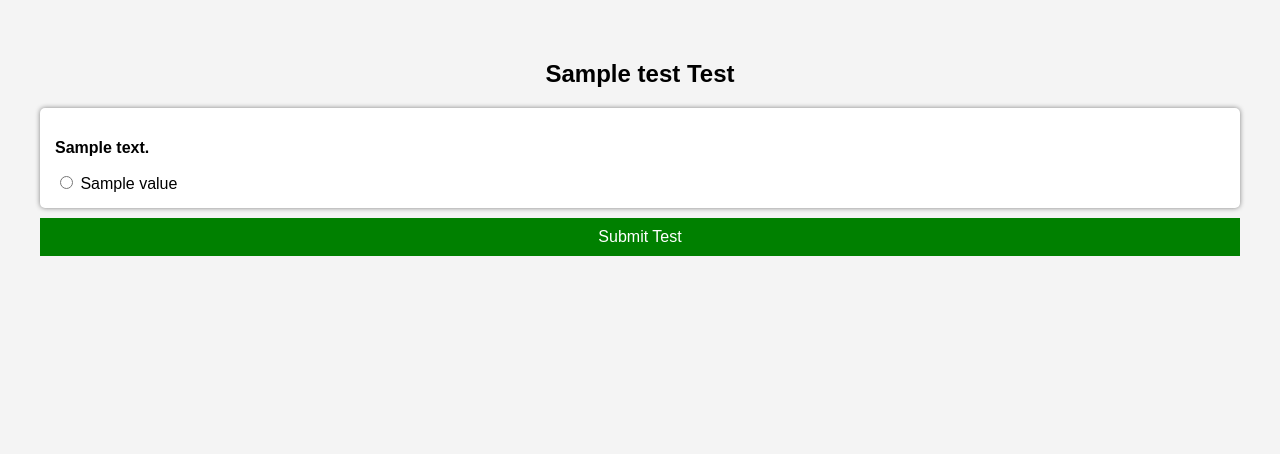
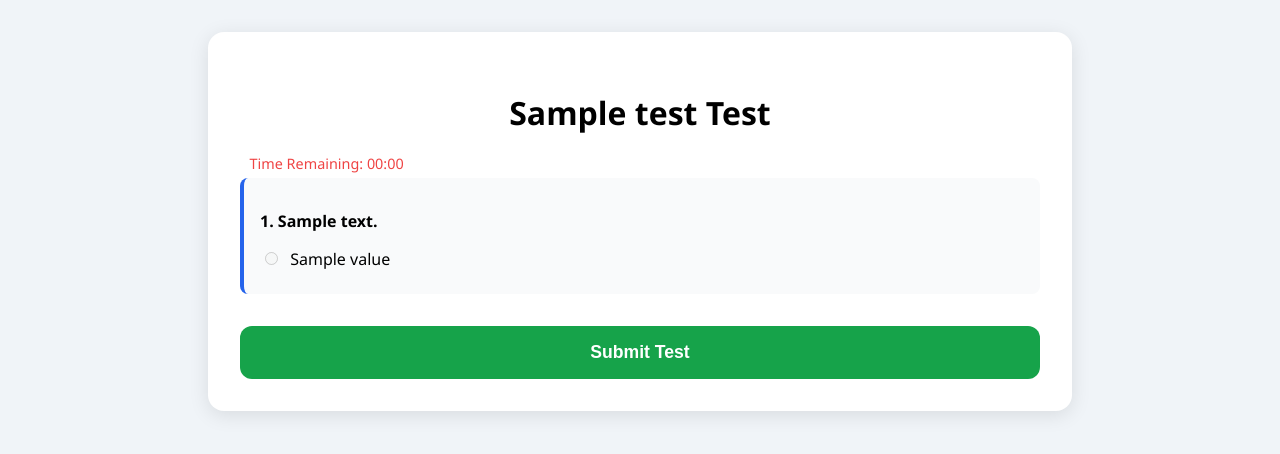
Before and after one commit to HarshithaR-75/IITM_Question_Bot, a Flask app: template app/templates/test_page.html in a window 1280 px wide. Shown: the top 454 px of the page. Run offline with Flask 3, Linux system fonts and the light colour scheme; the template is opened without the code that fills it: most values are stand-ins (such as "Sample title", 1, 10 or a date in 2020).

Commit message:
test timer added

```diff
--- a/app/models.py
+++ b/app/models.py
@@ -45,6 +45,7 @@ class Test(db.Model):
     student_id = db.Column(db.String(50), nullable=False)  # Assigned Student ID
     subject = db.Column(db.String(50), nullable=False)
     topic = db.Column(db.String(100), nullable=False)
+    duration_minutes = db.Column(db.Integer)
     status = db.Column(db.String(20), default="Pending")  # Test Status (Pending/Completed)
 
     # Many-to-Many Relationship with Questions
@@ -74,7 +75,7 @@ class User(db.Model):
     __tablename__ = 'users'
 
     id = db.Column(db.Integer, primary_key=True)
-    student_id = db.Column(db.String(10), unique=True, nullable=True)  # Add this field
+    student_id = db.Column(db.String(10), unique=True, nullable=True)
     username = db.Column(db.String(50), unique=True, nullable=False)
     password = db.Column(db.String(255), nullable=False)
     role = db.Column(db.String(50), nullable=False)
--- a/app/routes.py
+++ b/app/routes.py
@@ -129,10 +129,10 @@ def generate_question():
     subject = data.get('subject')
     topic = data.get('topic')
     level = data.get('level')
+    num_questions = int(data.get('numQuestions', 1))
+    time_limit = data.get('timeLimit')
 
-    num_questions = int(data.get('numQuestions', 1))
-
-    if not all([student_ids, subject, topic, level, num_questions]) or not isinstance(student_ids, list):
+    if not all([student_ids, subject, topic, level, num_questions, time_limit]) or not isinstance(student_ids, list):
         return jsonify({"error": "Missing required fields"}), 400
 
     with db.session.no_autoflush:
@@ -148,7 +148,8 @@ def generate_question():
                 subject=subject,
                 topic=topic,
                 status="Pending",
-                questions=[]
+                questions=[],
+                duration_minutes=time_limit
             )
             db.session.add(new_test)
             tests_created.append(new_test)
--- a/app/templates/test_page.html
+++ b/app/templates/test_page.html
@@ -1,115 +1,222 @@
 <!DOCTYPE html>
 <html lang="en">
 <head>
-    <meta charset="UTF-8">
-    <meta name="viewport" content="width=device-width, initial-scale=1.0">
-    <title>Test Page</title>
+  <meta charset="UTF-8" />
+  <meta name="viewport" content="width=device-width, initial-scale=1.0"/>
+  <title>{{ test.subject }} Test</title>
   <style>
     body {
-            font-family: Arial, sans-serif;
-            margin: 20px;
-            padding: 20px;
-            background-color: #f4f4f4;
+      font-family: 'Segoe UI', Tahoma, Geneva, Verdana, sans-serif;
+      background: #f0f4f8;
+      margin: 0;
+      padding: 2rem;
     }
+
+    .container {
+      max-width: 800px;
+      margin: 0 auto;
+      background: white;
+      padding: 2rem;
+      border-radius: 1rem;
+      box-shadow: 0 4px 20px rgba(0, 0, 0, 0.1);
+    }
+
     h2 {
       text-align: center;
+      font-size: 2rem;
+      margin-bottom: 1rem;
     }
-        .question-container {
-            background: white;
-            padding: 15px;
-            margin-bottom: 10px;
-            border-radius: 5px;
-            box-shadow: 0px 0px 5px gray;
+
+    .header {
+      display: flex;
+      justify-content: space-between;
+      align-items: center;
+      margin-bottom: 1.5rem;
     }
+
+    #timer {
+      font-size: 0.9rem;
+      font-weight: 500;
+      color: #ef4444;
+      padding: 0.3rem 0.6rem;
+      border-radius: 0.375rem;
+    }
+
+    @keyframes pulse {
+      from { transform: scale(1); }
+      to { transform: scale(1.05); }
+    }
+
+    .question {
+      margin-bottom: 2rem;
+      padding: 1rem;
+      background: #f9fafb;
+      border-left: 4px solid #2563eb;
+      border-radius: 0.5rem;
+    }
+
+    .question p {
+      margin-bottom: 1rem;
+      font-weight: 600;
+    }
+
+    .options label {
+      display: block;
+      margin-bottom: 0.5rem;
+      cursor: pointer;
+    }
+
+    .options input[type="radio"] {
+      margin-right: 0.5rem;
+      accent-color: #2563eb;
+    }
+
+    textarea {
+      width: 100%;
+      padding: 0.75rem;
+      border-radius: 0.5rem;
+      border: 1px solid #d1d5db;
+      font-size: 1rem;
+      resize: vertical;
+      box-shadow: inset 0 1px 2px rgba(0,0,0,0.05);
+    }
+
     .btn-submit {
       display: block;
       width: 100%;
-            padding: 10px;
-            background-color: green;
+      padding: 1rem;
+      background: #16a34a;
       color: white;
+      font-size: 1.1rem;
+      font-weight: bold;
       border: none;
+      border-radius: 0.75rem;
       cursor: pointer;
-            font-size: 16px;
-            margin-top: 10px;
+      transition: background 0.3s ease;
     }
+
     .btn-submit:hover {
-            background-color: darkgreen;
+      background: #15803d;
     }
   </style>
 </head>
 <body>
 
+  <div class="container">
     <h2>{{ test.subject }} Test</h2>
+    <div id="timer">Loading...</div>
 
     <form id="test-form">
       {% for question in test.questions %}
-            <div class="question-container">
-                <p><strong>{{ question.question_text }}</strong></p>
+        <div class="question" data-question-id="{{ question.id }}">
+          <p>{{ loop.index }}. {{ question.question_text }}</p>
 
           {% if question.options %}
+            <div class="options">
               {% for option, value in question.options.items() %}
-                        <input type="radio" name="question_{{ question.id }}" value="{{ option }}" data-question-id="{{ question.id }}"> {{ value }}<br>
+                <label>
+                  <input type="radio" name="question_{{ question.id }}" value="{{ option }}" />
+                  {{ value }}
+                </label>
               {% endfor %}
+            </div>
           {% else %}
-                    <textarea name="question_{{ question.id }}" rows="3" cols="50" data-question-id="{{ question.id }}"></textarea>
+            <textarea name="question_{{ question.id }}" rows="4" placeholder="Your answer..."></textarea>
           {% endif %}
         </div>
       {% endfor %}
 
       <button type="submit" class="btn-submit">Submit Test</button>
     </form>
+  </div>
 
   <script>
-        // JavaScript to collect responses and submit as JSON
-        document.getElementById('test-form').addEventListener('submit', function (e) {
-            e.preventDefault();  // Prevent default form submission
+    // Initialize timer
+    let timeRemaining = {{ test.duration_minutes | default(10) }} * 60;
+    const timerEl = document.getElementById('timer');
 
-            var responses = [];
-            {% for question in test.questions %}
-                var questionId = "{{ question.id }}";
-                var response = {};
-
-                // Check if it's a radio button (single choice)
-                var radioButton = document.querySelector('input[name="question_' + questionId + '"]:checked');
-                if (radioButton) {
-                    response['answer'] = radioButton.value;
-                } else {
-                    // If it's a text area (open-ended question)
-                    var textarea = document.querySelector('textarea[name="question_' + questionId + '"]');
-                    if (textarea) {
-                        response['answer'] = textarea.value;
-                    }
+    function updateTimer() {
+      const min = Math.floor(timeRemaining / 60);
+      const sec = timeRemaining % 60;
+      timerEl.textContent = `Time Remaining: ${min.toString().padStart(2, '0')}:${sec.toString().padStart(2, '0')}`;
     }
 
-                response['question_id'] = questionId;
-                responses.push(response);
-            {% endfor %}
+    function submitTest() {
+      const answers = [];
+      document.querySelectorAll('.question').forEach(q => {
+        const qid = q.dataset.questionId;
+        const selected = q.querySelector('input[type="radio"]:checked');
+        const text = q.querySelector('textarea');
+        answers.push({
+          question_id: qid,
+          answer: selected ? selected.value : (text ? text.value : '')
+        });
+      });
 
-            // Submit the responses via an AJAX POST request
+      // Disable inputs
+      document.querySelectorAll('input, textarea, button').forEach(el => el.disabled = true);
+
       fetch('/submit_test/{{ test.test_id }}', {
         method: 'POST',
-                headers: {
-                    'Content-Type': 'application/json',
-                },
-                body: JSON.stringify({
-                    responses: responses  // Send responses as a JSON object
+        headers: { 'Content-Type': 'application/json' },
+        body: JSON.stringify({ responses: answers })
       })
+      .then(res => res.json())
+      .then(data => {
+        if (data.success) window.location.href = '/my_tests';
+        else alert("Submission failed!");
       })
-            .then(response => response.json())
-            .then(data => {
-                // Handle success or failure response
-                if (data.success) {
-                    // Redirect or show success message
-                    window.location.href = '/my_tests';  // You can change this to any URL you'd like
+      .catch(err => {
+        console.error(err);
+        alert("Error submitting test.");
+      });
+    }
+
+    document.getElementById('test-form').addEventListener('submit', e => {
+      e.preventDefault();
+      clearInterval(timerInterval);
+      submitTest();
+    });
+
+    const timerInterval = setInterval(() => {
+      if (timeRemaining <= 0) {
+        clearInterval(timerInterval);
+        alert("Time's up! Submitting automatically...");
+        submitTest();
       } else {
-                    alert('Something went wrong. Please try again.');
+        timeRemaining--;
+        updateTimer();
       }
-            })
-            .catch(error => {
-                alert('Error submitting the test.');
+    }, 1000);
+
+    updateTimer();
+
+    // Prevent going back
+    function preventBackNavigation() {
+      history.pushState(null, '', location.href);
+      window.addEventListener('popstate', function () {
+        history.pushState(null, '', location.href);
+        if (!window.backAlertShown) {
+          alert("Back navigation is disabled during the test.");
+          window.backAlertShown = true; // Ensure it only shows once
+        }
       });
+    }
+
+    preventBackNavigation();
+
+    // Optional: Prevent refresh/closing
+    window.addEventListener('beforeunload', function (e) {
+      e.preventDefault();
+      e.returnValue = ''; // Display a confirmation dialog
+    });
+
+    // Optional: Fullscreen Mode (can help focus students)
+    document.addEventListener("DOMContentLoaded", function () {
+      if (document.documentElement.requestFullscreen) {
+        document.documentElement.requestFullscreen();
+      }
     });
   </script>
-
 </body>
 </html>
```
Also changed, not shown: app/templates/index.html (+7 -1 lines). Lines whose indentation alone changed are shown as unchanged.
